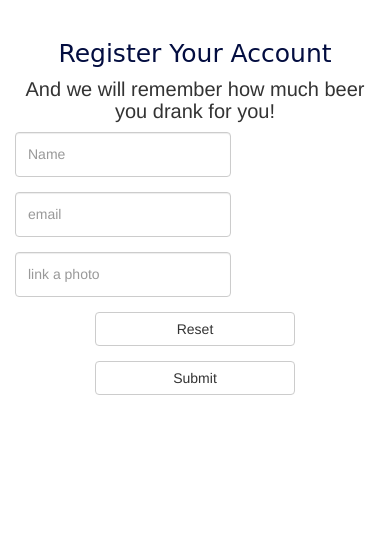
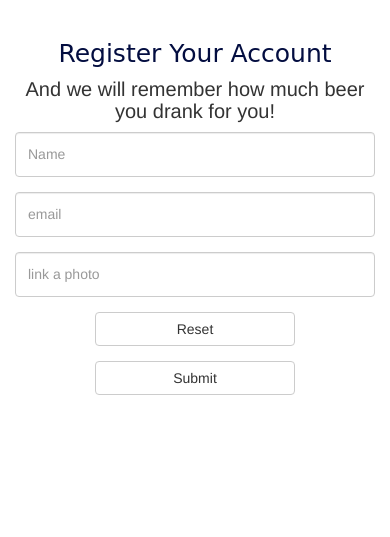
Before and after one commit to chigurh86/final-project, a PHP site: page /register.html in a window 390 px wide. Shown: the part 120-657 px from the top of the page. Run offline with PHP 8.4, Linux system fonts and the light colour scheme.

Commit message:
newThing

```diff
--- a/public/css/style.css
+++ b/public/css/style.css
@@ -281,6 +281,5 @@ h4{
 }
 @media (max-width:1200px) and (min-width:376px){
   #username, #email, #image{
-    width: 60%;
   }
 }
```
